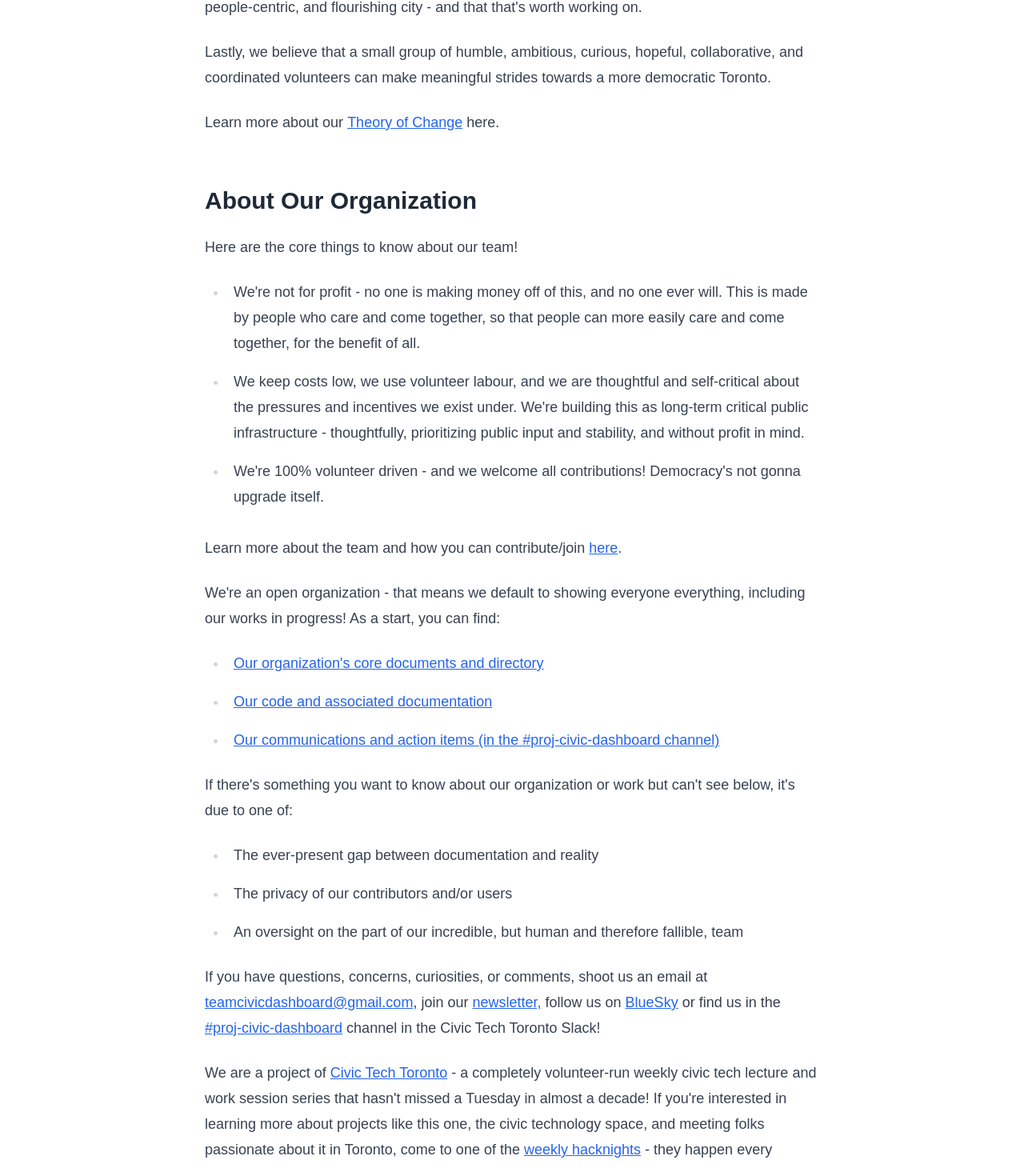
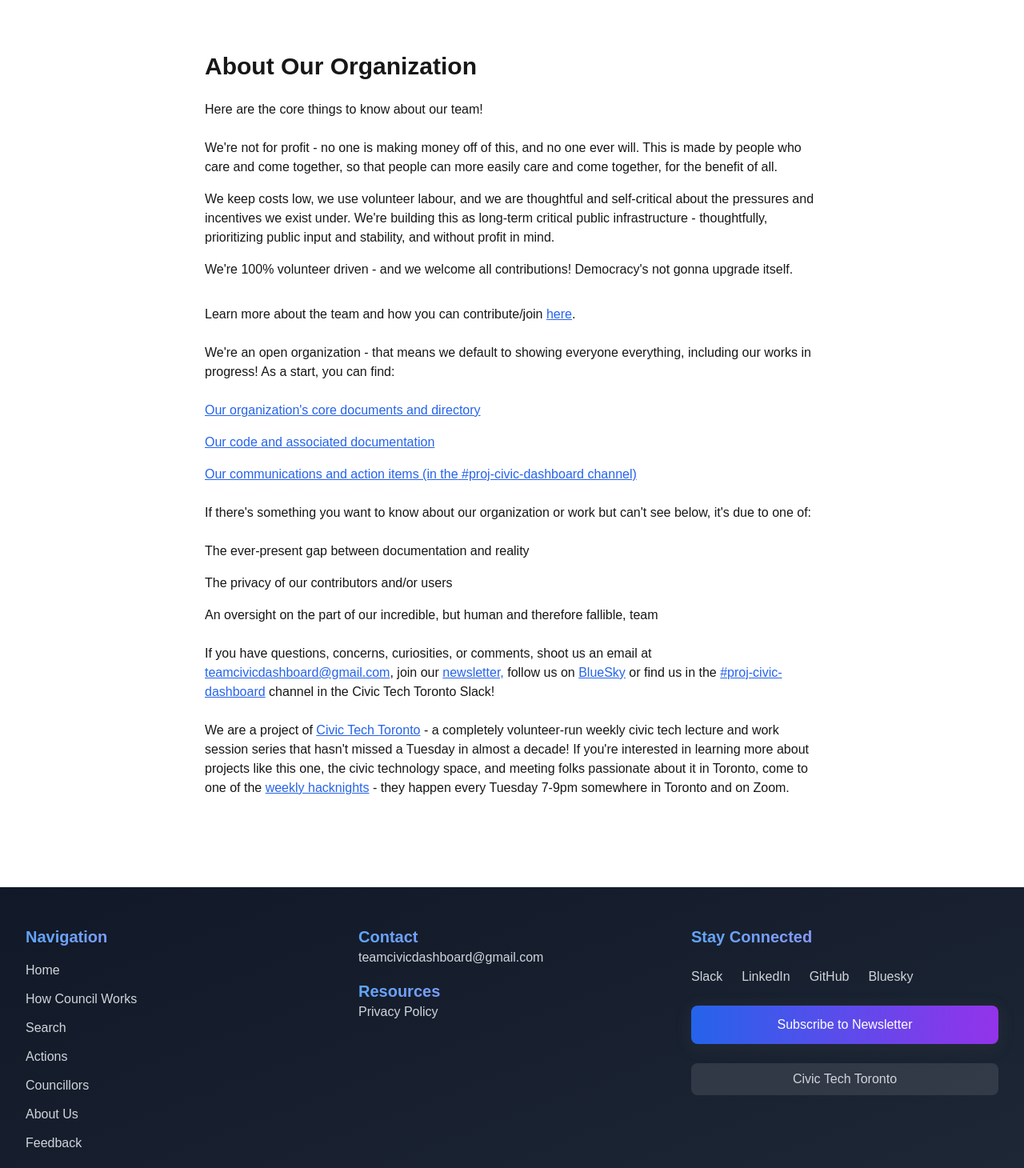
Before and after one commit to civic-dashboard/civic-dashboard-web, a Next.js app: page /about in a window 1280 px wide. Shown: the part 835-2295 px from the top of the page at 80% size. Built offline with nearby package versions, Linux system fonts and the light colour scheme.

Commit message:
update text colour classes to leverage tailwind darkmode (#138)
<img width="1297" alt="Screenshot 2025-05-13 at 7 25 24 PM"
src="https://github.com/user-attachments/assets/3afc0942-6687-4087-a22e-5a9837f61bad"
/>

```diff
--- a/src/app/about/page.tsx
+++ b/src/app/about/page.tsx
@@ -1,4 +1,5 @@
 import { Metadata } from 'next';
+import { ExternalLink } from '@/components/ExternalLink';
 
 export const metadata: Metadata = {
   title: 'About Us – Civic Dashboard',
@@ -6,16 +7,14 @@ export const metadata: Metadata = {
 
 export default function About() {
   return (
-    <div className="min-h-screen bg-white">
+    <div className="min-h-screen">
       <main className="container mx-auto px-4 py-12">
-        <div className="max-w-3xl mx-auto prose prose-lg">
-          <h1 className="text-4xl font-bold text-gray-900 mb-12">About Us</h1>
+        <div className="max-w-3xl mx-auto">
+          <h1 className="text-4xl font-bold mb-12">About Us</h1>
 
           <section className="mb-16">
-            <h2 className="text-3xl font-semibold text-gray-800 mb-6">
-              Why We Exist
-            </h2>
-            <p className="text-gray-700 mb-6">
+            <h2 className="text-3xl font-semibold mb-6">Why We Exist</h2>
+            <p className="mb-6">
               In brief, we&apos;re regular Torontonians who believe:
             </p>
             <ul className="space-y-4 mb-8">
@@ -58,24 +57,22 @@ export default function About() {
               </p>
               <p>
                 Learn more about our{' '}
-                <a
+                <ExternalLink
                   href="https://docs.google.com/document/d/1J-gB3mbbXEZJfA1QzSN-H-8ZZKGFwwW-ISAROL3PeQA/edit?tab=t.0"
-                  target="_blank"
-                  className="text-blue-600 hover:text-blue-800 underline"
-                  rel="noopener noreferrer"
+                  className="classic-link"
                 >
                   Theory of Change
-                </a>{' '}
+                </ExternalLink>{' '}
                 here.
               </p>
             </div>
           </section>
 
           <section className="mb-16">
-            <h2 className="text-3xl font-semibold text-gray-800 mb-6">
+            <h2 className="text-3xl font-semibold mb-6">
               About Our Organization
             </h2>
-            <p className="text-gray-700 mb-6">
+            <p className="mb-6">
               Here are the core things to know about our team!
             </p>
             <ul className="space-y-4 mb-8">
@@ -100,10 +97,7 @@ export default function About() {
             <div className="space-y-6">
               <p>
                 Learn more about the team and how you can contribute/join{' '}
-                <a
-                  href="/join"
-                  className="text-blue-600 hover:text-blue-800 underline"
-                >
+                <a href="/join" className="classic-link">
                   here
                 </a>
                 .
@@ -115,35 +109,29 @@ export default function About() {
               </p>
               <ul className="space-y-4 mb-8">
                 <li>
-                  <a
+                  <ExternalLink
                     href="https://docs.google.com/document/d/1o00Ce6k4YUFsKFju1BUJodRgOjXyaImXMHkdemTkSRA/edit?tab=t.0"
-                    target="_blank"
-                    className="text-blue-600 hover:text-blue-800 underline"
-                    rel="noopener noreferrer"
+                    className="classic-link"
                   >
                     Our organization&apos;s core documents and directory
-                  </a>
+                  </ExternalLink>
                 </li>
                 <li>
-                  <a
+                  <ExternalLink
                     href="https://github.com/civic-dashboard/civic-dashboard"
-                    target="_blank"
-                    className="text-blue-600 hover:text-blue-800 underline"
-                    rel="noopener noreferrer"
+                    className="classic-link"
                   >
                     Our code and associated documentation
-                  </a>
+                  </ExternalLink>
                 </li>
                 <li>
-                  <a
+                  <ExternalLink
                     href="http://link.civictech.ca/slack"
-                    target="_blank"
-                    className="text-blue-600 hover:text-blue-800 underline"
-                    rel="noopener noreferrer"
+                    className="classic-link"
                   >
                     Our communications and action items (in the{' '}
                     #proj-civic-dashboard channel)
-                  </a>
+                  </ExternalLink>
                 </li>
               </ul>
               <p>
@@ -164,59 +152,49 @@ export default function About() {
                 us an email at{' '}
                 <a
                   href="mailto:teamcivicdashboard@gmail.com"
-                  className="text-blue-600 hover:text-blue-800 underline"
+                  className="classic-link"
                 >
                   teamcivicdashboard@gmail.com
                 </a>
                 , join our{' '}
-                <a
-                  href="/join-newsletter"
-                  className="text-blue-600 hover:text-blue-800 underline"
-                >
+                <a href="/join-newsletter" className="classic-link">
                   newsletter,
                 </a>{' '}
                 follow us on{' '}
-                <a
+                <ExternalLink
                   href="https://bsky.app/profile/civicdashboard.bsky.social"
-                  className="text-blue-600 hover:text-blue-800 underline"
-                  target="_blank"
+                  className="classic-link"
                 >
                   BlueSky
-                </a>{' '}
+                </ExternalLink>{' '}
                 or find us in the{' '}
-                <a
+                <ExternalLink
                   href="http://link.civictech.ca/slack"
-                  target="_blank"
-                  className="text-blue-600 hover:text-blue-800 underline"
-                  rel="noopener noreferrer"
+                  className="classic-link"
                 >
                   #proj-civic-dashboard
-                </a>{' '}
+                </ExternalLink>{' '}
                 channel in the Civic Tech Toronto Slack!
               </p>
               <p>
                 We are a project of{' '}
-                <a
+                <ExternalLink
                   href="https://civictech.ca"
-                  target="_blank"
-                  className="text-blue-600 hover:text-blue-800 underline"
-                  rel="noopener noreferrer"
+                  className="classic-link"
                 >
                   Civic Tech Toronto
-                </a>{' '}
+                </ExternalLink>{' '}
                 - a completely volunteer-run weekly civic tech lecture and work
                 session series that hasn&apos;t missed a Tuesday in almost a
                 decade! If you&apos;re interested in learning more about
                 projects like this one, the civic technology space, and meeting
                 folks passionate about it in Toronto, come to one of the{' '}
-                <a
+                <ExternalLink
                   href="https://guild.host/ctto/events"
-                  target="_blank"
-                  className="text-blue-600 hover:text-blue-800 underline"
-                  rel="noopener noreferrer"
+                  className="classic-link"
                 >
                   weekly hacknights
-                </a>{' '}
+                </ExternalLink>{' '}
                 - they happen every Tuesday 7-9pm somewhere in Toronto and on
                 Zoom.
               </p>
```
